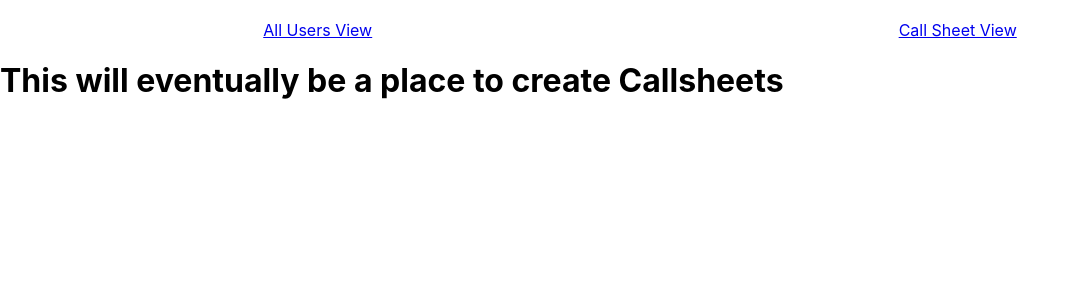
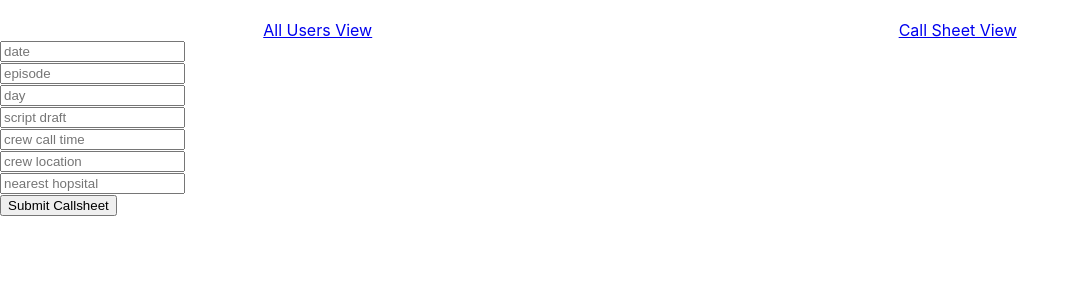
Before and after one commit to zachherwitz/distro, a React (Create React App) app in the folder distro-front/: page / in a window 1280 px wide. Both pictures are taken after a click on the link "Call Sheet View". Shown: the top 300 px of the page, without its empty margins (0-1080 px from the left). Built offline with nearby package versions, Linux system fonts and the light colour scheme; no server answers.

Commit message:
create callsheet frontend first draft

```diff
--- a/distro-front/src/App.js
+++ b/distro-front/src/App.js
@@ -31,6 +31,22 @@ class App extends React.Component {
     })
   }
 
+  // Create call sheet based on call sheet object in state
+  createCallsheet = (callsheet) => {
+    axios.post('http://localhost:3000/callsheet', {
+      date: callsheet.date,
+      episode: callsheet.episode,
+      day: callsheet.day,
+      scriptDraft: callsheet.scriptDraft,
+      generalCallTime: callsheet.generalCallTime,
+      generalLocation: callsheet.generalLocation,
+      nearestHospital: callsheet.nearestHospital,
+    }).then(
+      (response) => {
+        this.setState({callsheet:response.data.createdCallsheet})
+    })
+  }
+
   // Display profile information of user on click
   displayUserProfile = (e) => {
     let userToDisplay = this.state.users[e.target.id]
@@ -38,6 +54,7 @@ class App extends React.Component {
       displayUser:userToDisplay
     })
   }
+
 
   render = () => {
     // DESTRUCTURING :: displayUser now equals this.state.displayUser //
@@ -57,7 +74,8 @@ class App extends React.Component {
             allUsers={this.state.users}
             displayUser={this.state.displayUser}
             displayUserProfile={this.displayUserProfile}/> : null}
-          {this.state.route === "createCallsheet" ? <CallsheetCreate/> : null}
+          {this.state.route === "createCallsheet" ? <CallsheetCreate
+            createCallsheet={this.createCallsheet}/> : null}
       </div>
     )
   }
--- a/distro-front/src/components/CallsheetCreate.js
+++ b/distro-front/src/components/CallsheetCreate.js
@@ -1,8 +1,105 @@
 import React from 'react';
 
 class CallsheetCreate extends React.Component {
+  state = {
+
+  }
+
+  composeCallsheet = () => {
+    let callsheetObject = {
+      date: this.state.date,
+      episode: this.state.episode,
+      day: this.state.day,
+      scriptDraft: this.state.scriptDraft,
+      generalCallTime: this.state.crewCallTime,
+      generalLocation: this.state.crewLocation,
+      nearestHospital: this.state.hospital
+    }
+    this.props.createCallsheet(callsheetObject);
+  }
+
+  newInput = (e) => {
+    const attributeId = e.target.getAttribute('id');
+    switch (attributeId) {
+      case 'date':
+        // console.log('changing date');
+        this.setState({[attributeId]:e.target.value})
+        break;
+      case 'episode':
+        // console.log('changing episode');
+        this.setState({[attributeId]:e.target.value})
+        break;
+      case 'day':
+        // console.log('changing day');
+        this.setState({[attributeId]:e.target.value})
+        break;
+      case 'scriptDraft':
+        // console.log('changing script draft');
+        this.setState({[attributeId]:e.target.value})
+        break;
+      case 'crewCallTime':
+        // console.log('changing crew call time');
+        this.setState({[attributeId]:e.target.value})
+        break;
+      case 'crewLocation':
+        // console.log('changing crew location');
+        this.setState({[attributeId]:e.target.value})
+        break;
+      case 'hospital':
+        // console.log('changing hospital');
+        this.setState({[attributeId]:e.target.value})
+        break;
+    }
+  }
+
   render = () => {
-    return <h1>This will eventually be a place to create Callsheets</h1>
+    return <div>
+      <form onSubmit={this.composeCallsheet}>
+        <input
+          onKeyDown={this.newInput}
+          id="date"
+          type="text"
+          placeholder="date"/>
+        <br/>
+        <input
+          onKeyDown={this.newInput}
+          id="episode"
+          type="text"
+          placeholder="episode"/>
+        <br/>
+        <input
+          onKeyDown={this.newInput}
+          id="day"
+          type="text"
+          placeholder="day"/>
+        <br/>
+        <input
+          onKeyDown={this.newInput}
+          id="scriptDraft"
+          type="text"
+          placeholder="script draft"/>
+        <br/>
+        <input
+          onKeyDown={this.newInput}
+          id="crewCallTime"
+          type="text"
+          placeholder="crew call time"/>
+        <br/>
+        <input
+          onKeyDown={this.newInput}
+          id="crewLocation"
+          type="text"
+          placeholder="crew location"/>
+        <br/>
+        <input
+          onKeyDown={this.newInput}
+          id="hospital"
+          type="text"
+          placeholder="nearest hopsital"/>
+        <br/>
+        <input type="submit" value="Submit Callsheet"/>
+      </form>
+    </div>
   }
 }
 
```
